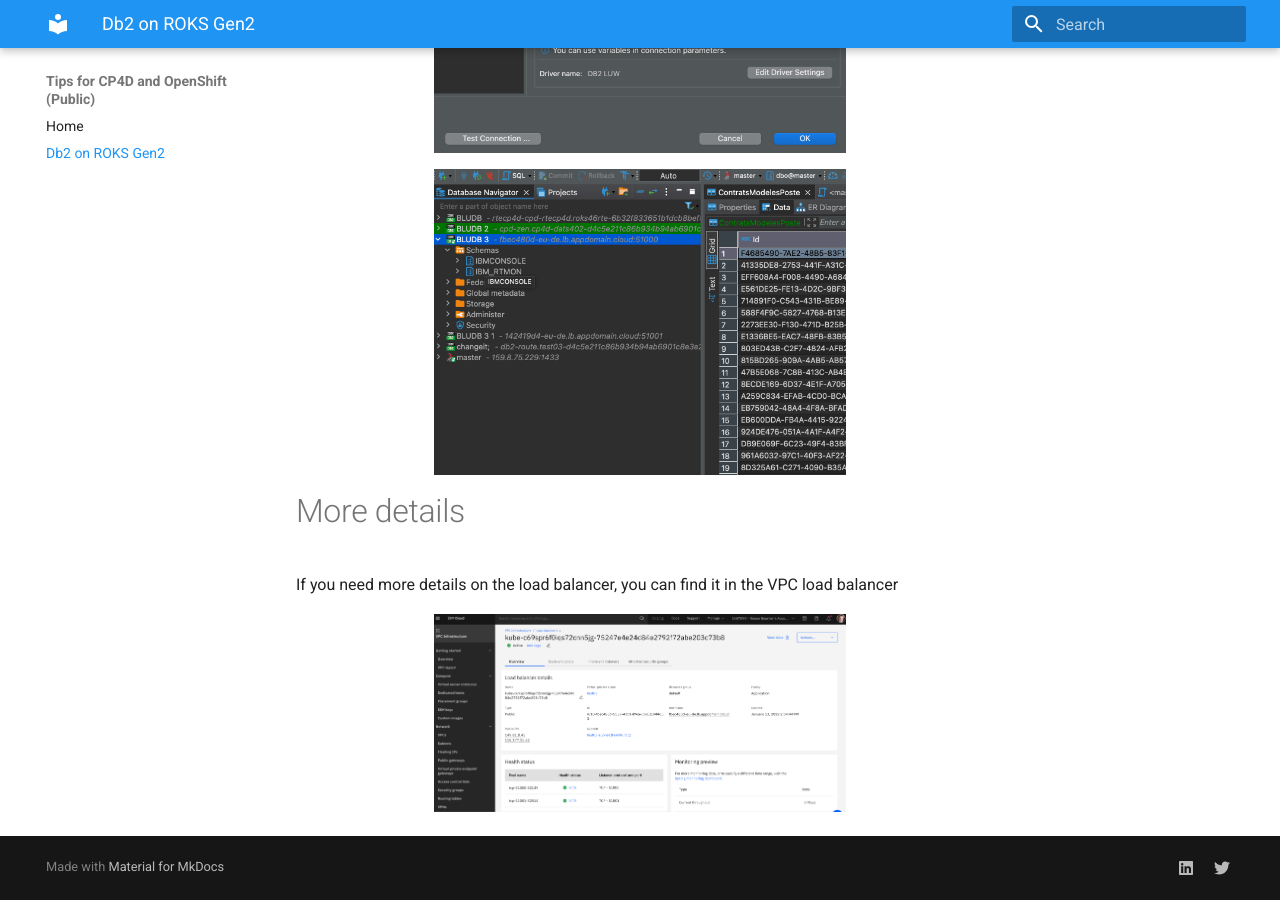
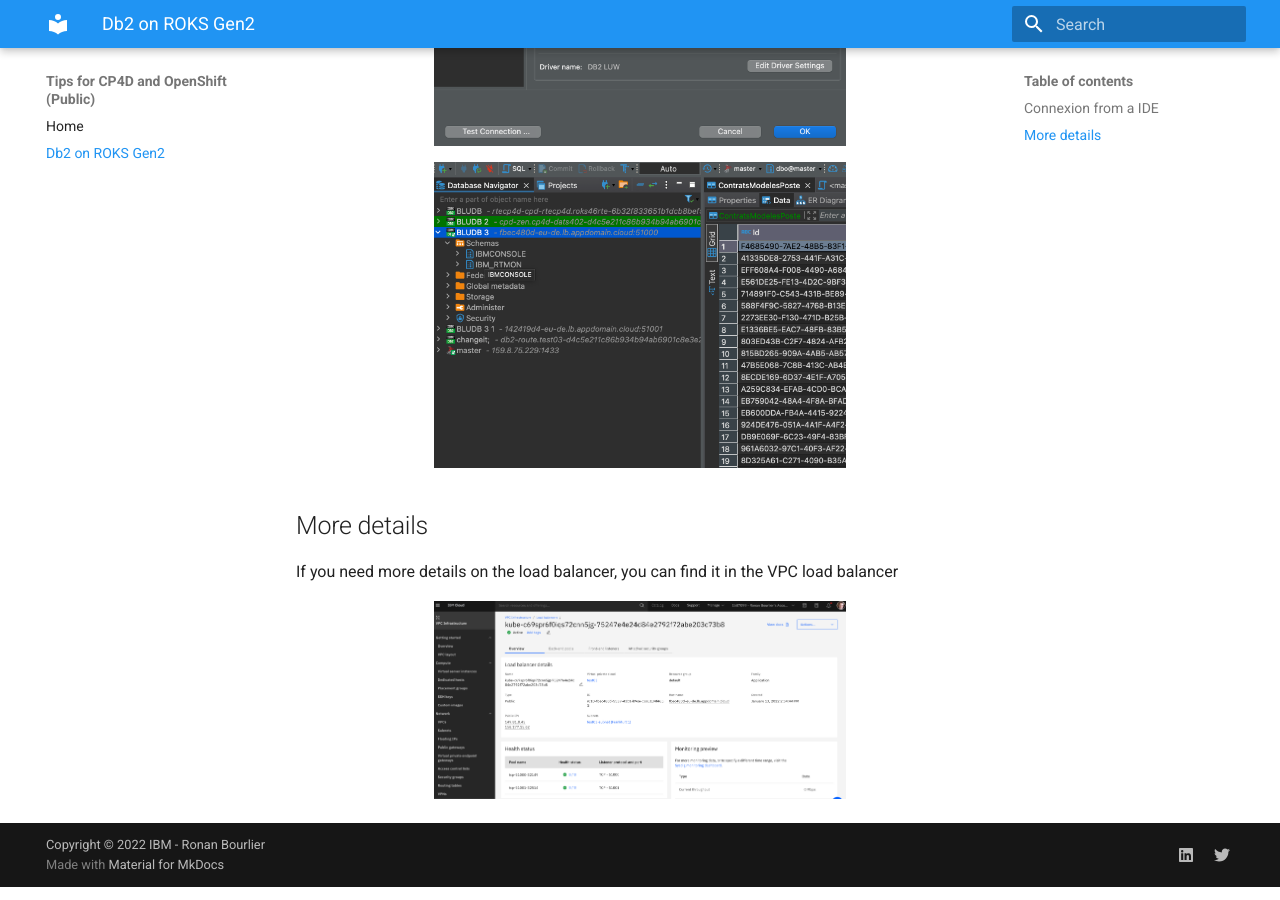
Before and after one commit to ronanb3/cp4d-ocp-tips, an MkDocs documentation site: the page built from docs/db2-roks.md, in a window 1280 px wide and 900 px high, scrolled down 2944 px. Built offline with MkDocs 1.6.1 and Material for MkDocs 9.7.7, drawn with Linux system fonts in a browser that asks for light colours.

Commit message:
various updates

```diff
--- a/docs/db2-roks.md
+++ b/docs/db2-roks.md
@@ -94,7 +94,7 @@
 
 This is the best solution for now and I am still trying to find an easier solution since this one needs to be done for each database created that need an external access.
 
-# Connexion from a IDE
+## Connexion from a IDE
 
 Here is an example of a connexion through an IDE. I use DBeaver.
 
@@ -102,7 +102,7 @@
 
 ![DBeaver_result](img/DBeaver_result.png)
 
-# More details
+## More details
 
 If you need more details on the load balancer, you can find it in the VPC load balancer
 
--- a/mkdocs.yml
+++ b/mkdocs.yml
@@ -4,6 +4,8 @@
   palette:
     primary: 'blue'
     accent: 'blue'
+  features:
+    - navigation.indexes
 nav:
     - Home: index.md
     - Db2 on ROKS Gen2 : db2-roks.md
@@ -22,3 +24,6 @@
   - pymdownx.inlinehilite
   - pymdownx.snippets
   - pymdownx.superfences
+plugins:
+  - search
+copyright: Copyright &copy; 2022 IBM - Ronan Bourlier
```
Also changed, not shown: docs/index.md (+1 -1 lines).
